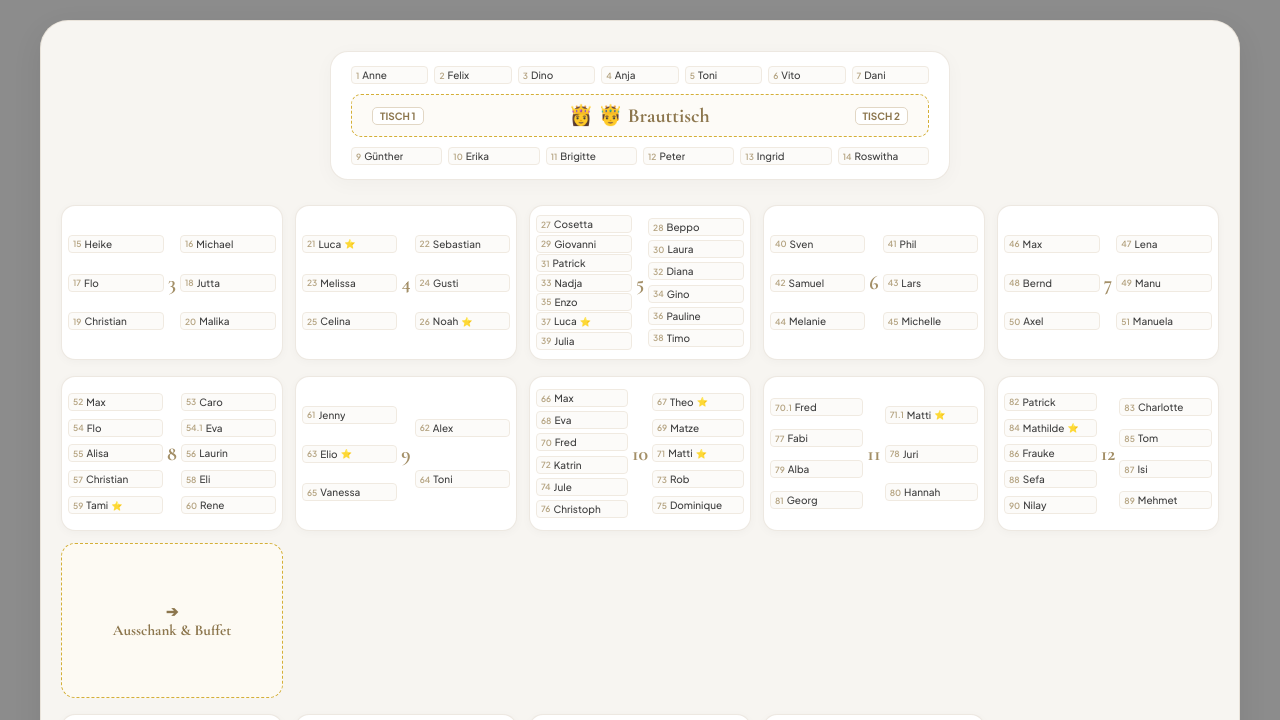
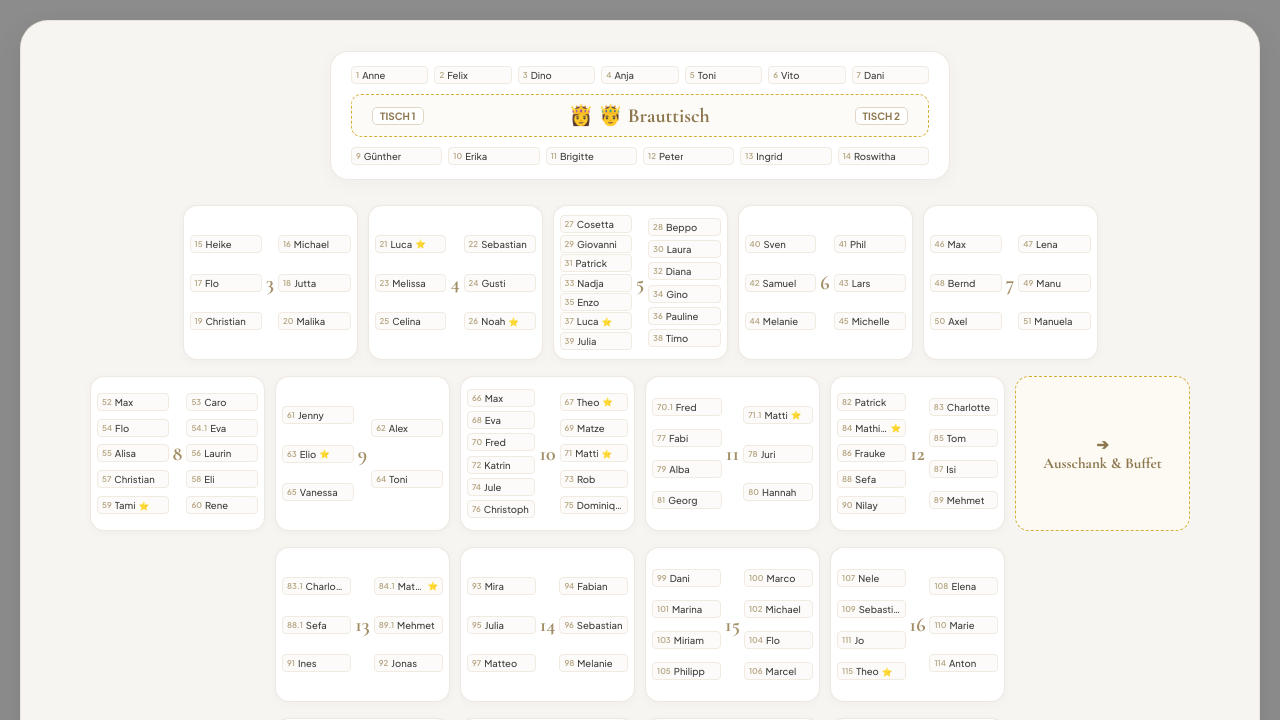
Before and after one commit to mystylezero1/Testversion2, a plain HTML site: page index.html in a window 1280 px wide. Both pictures are taken after a click on the button "Gesamten Saalplan anzeigen". Shown: the top 720 px of the page. Drawn offline with nearby package versions, Linux system fonts and the light colour scheme.

Commit message:
Update style.css

```diff
--- a/style.css
+++ b/style.css
@@ -120,7 +120,7 @@ button:hover {
 /* --- Haupt-Saalplan Container --- */
 #overlay {
   width: 100%;
-  max-width: 1200px;
+  max-width: 1280px;
 }
 
 #saalplan {
@@ -131,6 +131,7 @@ button:hover {
   border: 1px solid var(--border-subtle);
   backdrop-filter: blur(10px);
   width: 100%;
+  overflow-x: auto; /* Sicherheitshalber bei kleineren Monitoren */
 }
 
 /* --- Brauttisch Bereich --- */
@@ -186,35 +187,45 @@ button:hover {
   font-family: 'Plus Jakarta Sans', sans-serif;
 }
 
-/* --- Tisch Grid & Reihen --- */
+/* --- Tisch Reihen & Garantierte Einheitlichkeit --- */
 #tische {
   display: flex;
   flex-direction: column;
   gap: 16px;
   width: 100%;
+  align-items: center;
 }
 
 .tisch-reihe {
-  display: grid;
-  grid-template-columns: repeat(5, 1fr); /* 5 gleichgroße Felder pro Reihe */
-  gap: 12px;
+  display: flex;
+  justify-content: center;
+  align-items: center;
+  gap: 10px;
   width: 100%;
 }
 
-/* Feste Größen für ALLE Tischkarten */
+/* RIGIDE REGEL: JEDER Tisch hat HAARGENAU dieselbe Größe */
 .tisch-box {
   background: var(--table-bg);
   border-radius: 14px;
   padding: 8px 6px;
   border: 1px solid var(--border-subtle);
   box-shadow: 0 2px 10px rgba(0, 0, 0, 0.03);
-  height: 155px;
-  width: 100%;
+
+  /* Unverrückbare feste Ausmaße */
+  width: 175px !important;
+  min-width: 175px !important;
+  max-width: 175px !important;
+  height: 155px !important;
+  min-height: 155px !important;
+  max-height: 155px !important;
+
   box-sizing: border-box;
   display: flex;
   flex-direction: column;
   justify-content: center;
   overflow: hidden;
+  flex-shrink: 0;
 }
 
 .tisch-inhalt {
@@ -255,7 +266,7 @@ button:hover {
   display: flex;
   align-items: center;
   gap: 3px;
-  font-size: 10px;
+  font-size: 9.5px;
   color: #3f3f3f;
   background: #fcfbf9;
   padding: 2px 4px;
@@ -268,7 +279,7 @@ button:hover {
 }
 
 .platz-nr {
-  font-size: 8.5px;
+  font-size: 8px;
   color: #b5a482;
   font-weight: 600;
   flex-shrink: 0;
@@ -282,13 +293,12 @@ button:hover {
 }
 
 .kind-star {
-  font-size: 9px;
+  font-size: 8.5px;
   color: #d4af37;
   flex-shrink: 0;
 }
 
-/* --- BUFFET NEBEN TISCH 12 --- */
-/* Das Buffet teilt sich exakt das 5er-Grid der Reihe, sitzt rechts neben Tisch 12 */
+/* EXAKT DIE GLEICHE GRÖSSE WIE DIE TISCHE: Ausschank & Buffet */
 .buffet-box {
   background: #fdfaf3;
   border: 1px dashed var(--gold-primary);
@@ -302,9 +312,16 @@ button:hover {
   display: flex;
   align-items: center;
   justify-content: center;
-  height: 155px;
-  width: 100%;
+
+  width: 175px !important;
+  min-width: 175px !important;
+  max-width: 175px !important;
+  height: 155px !important;
+  min-height: 155px !important;
+  max-height: 155px !important;
+
   box-sizing: border-box;
+  flex-shrink: 0;
 }
 
 /* --- Saal-Unterseite (Eingang & DJ) --- */
```
